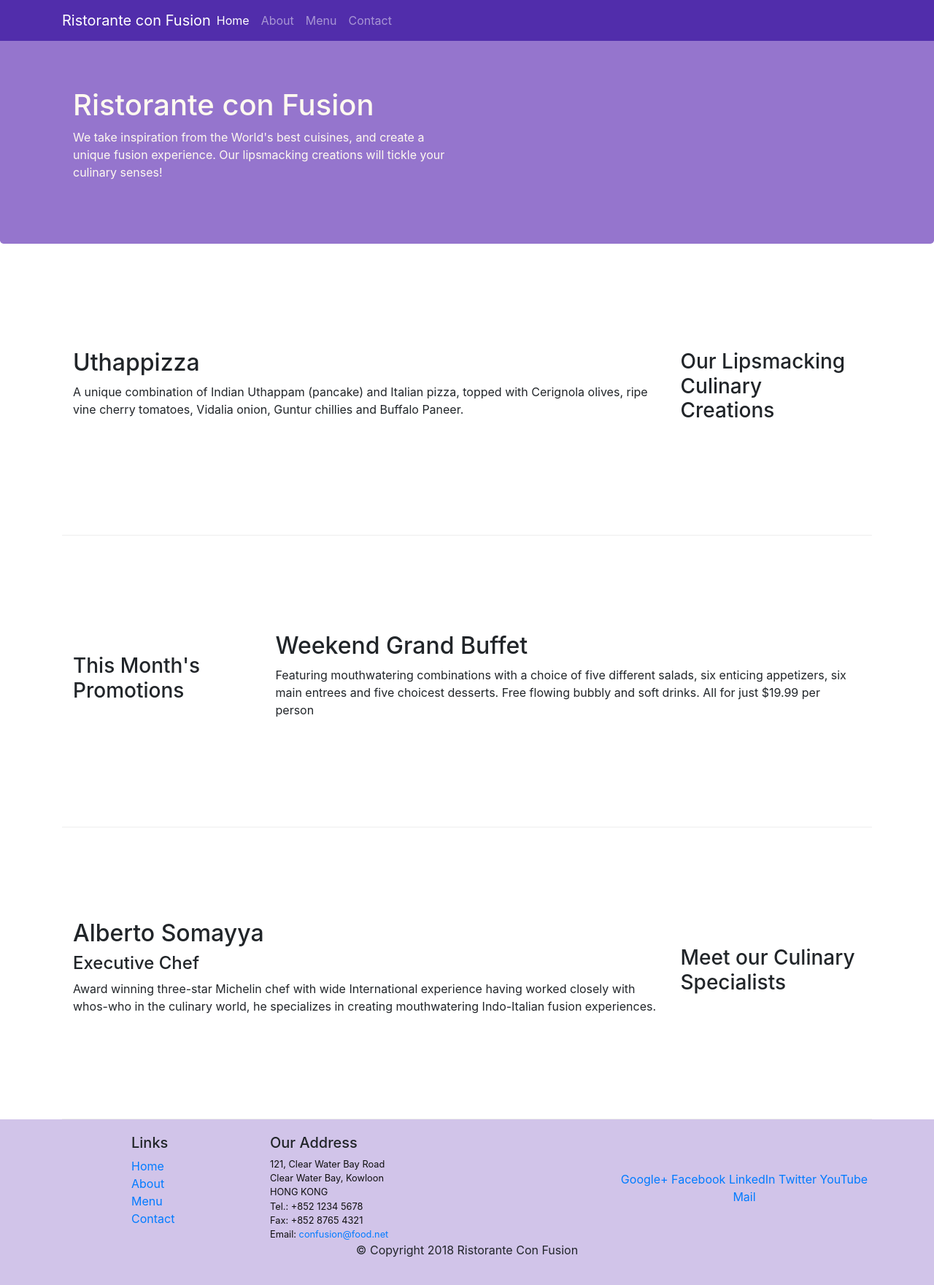
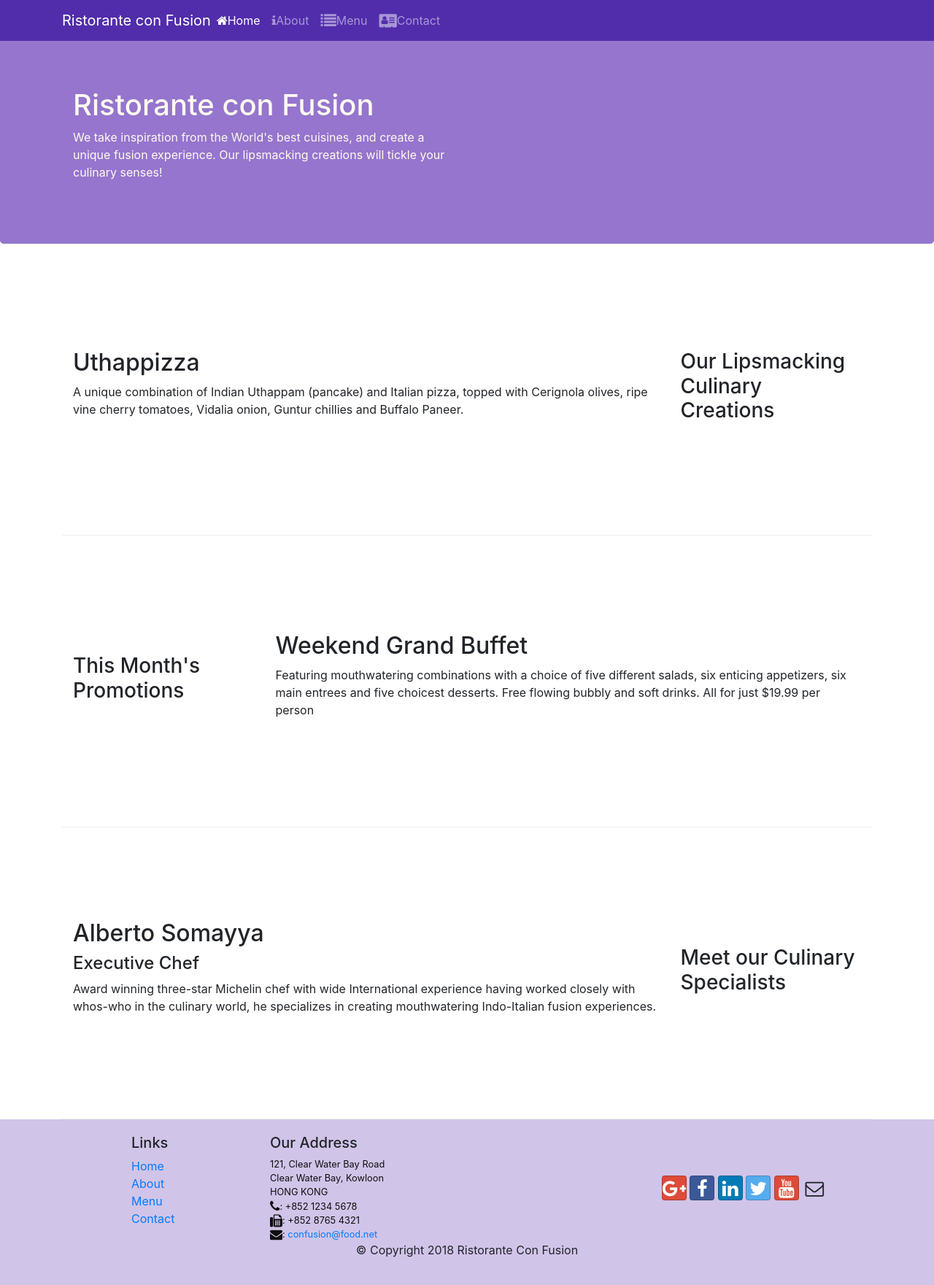
Before and after one commit to dssharma345/bootstrap4, a website: page index.html in a window 1280 px wide. Shown: the whole page at 73% size. Drawn offline with nearby package versions, Linux system fonts and the light colour scheme.

Commit message:
icon fonts

```diff
--- a/index.html
+++ b/index.html
@@ -9,6 +9,8 @@
 
      <!-- Bootstrap CSS -->
      <link rel="stylesheet" href="node_modules/bootstrap/dist/css/bootstrap.min.css">
+     <link rel="stylesheet" href="node_modules/font-awesome/css/font-awesome.min.css">
+     <link rel="stylesheet" href="node_modules/bootstrap-social/bootstrap-social.css">
      <link rel="stylesheet" href="css/styles.css">
 
     <title>Ristorante Con Fusion</title>
@@ -24,10 +26,10 @@
             <a class="navbar-brand mr-auto" href="#">Ristorante con Fusion</a>
             <div class="collapse navbar-collapse" id="Navbar">
                 <ul class="navbar-nav mr-auto">
-                    <li class="nav-item active"><a class="nav-link" href="#">Home</a></li>
-                    <li class="nav-item"><a class="nav-link" href="./aboutus.html">About</a></li>
-                    <li class="nav-item"><a class="nav-link" href="#">Menu</a></li>
-                    <li class="nav-item"><a class="nav-link" href="#">Contact</a></li>
+                    <li class="nav-item active"><a class="nav-link" href="#"><span class="fa fa-home"></span>Home</a></li>
+                    <li class="nav-item"><a class="nav-link" href="./aboutus.html"><span class="fa fa-info"></span>About</a></li>
+                    <li class="nav-item"><a class="nav-link" href="#"><span class="fa fa-list fa-lg"></span>Menu</a></li>
+                    <li class="nav-item"><a class="nav-link" href="#"><span class="fa fa-address-card fa-lg"></span>Contact</a></li>
                 </ul>
             </div>
 
@@ -98,19 +100,20 @@
 		              121, Clear Water Bay Road<br>
 		              Clear Water Bay, Kowloon<br>
 		              HONG KONG<br>
-		              Tel.: +852 1234 5678<br>
-		              Fax: +852 8765 4321<br>
-		              Email: <a href="mailto:confusion@food.net">confusion@food.net</a>
+                      <i class="fa fa-phone fa-lg"></i>: +852 1234 5678<br>
+                      <i class="fa fa-fax fa-lg"></i>: +852 8765 4321<br>
+                      <i class="fa fa-envelope fa-lg"></i>:
+                      <a href="mailto:confusion@food.net">confusion@food.net</a>
 		           </address>
                 </div>
                 <div class="col-12 col-sm-4 align-self-center">
                     <div class="text-center">
-                        <a href="http://google.com/+">Google+</a>
-                        <a href="http://www.facebook.com/profile.php?id=">Facebook</a>
-                        <a href="http://www.linkedin.com/in/">LinkedIn</a>
-                        <a href="http://twitter.com/">Twitter</a>
-                        <a href="http://youtube.com/">YouTube</a>
-                        <a href="mailto:">Mail</a>
+                        <a class="btn btn-social-icon btn-google" href="http://google.com/+"><i class="fa fa-google-plus"></i></a>
+                        <a class="btn btn-social-icon btn-facebook" href="http://www.facebook.com/profile.php?id="><i class="fa fa-facebook"></i></a>
+                        <a class="btn btn-social-icon btn-linkedin" href="http://www.linkedin.com/in/"><i class="fa fa-linkedin"></i></a>
+                        <a class="btn btn-social-icon btn-twitter" href="http://twitter.com/"><i class="fa fa-twitter"></i></a>
+                        <a class="btn btn-social-icon btn-google" href="http://youtube.com/"><i class="fa fa-youtube"></i></a>
+                        <a class="btn btn-social-icon" href="mailto:"><i class="fa fa-envelope-o"></i></a>
                     </div>
                 </div>
            </div>
--- a/package.json
+++ b/package.json
@@ -15,6 +15,8 @@
   },
   "dependencies": {
     "bootstrap": "^4.6.0",
+    "bootstrap-social": "^5.1.1",
+    "font-awesome": "^4.7.0",
     "jquery": "^3.6.0",
     "popper.js": "^1.12.9"
   }
```
Also changed, not shown: aboutus.html (+15 -13 lines), 1 other file.
